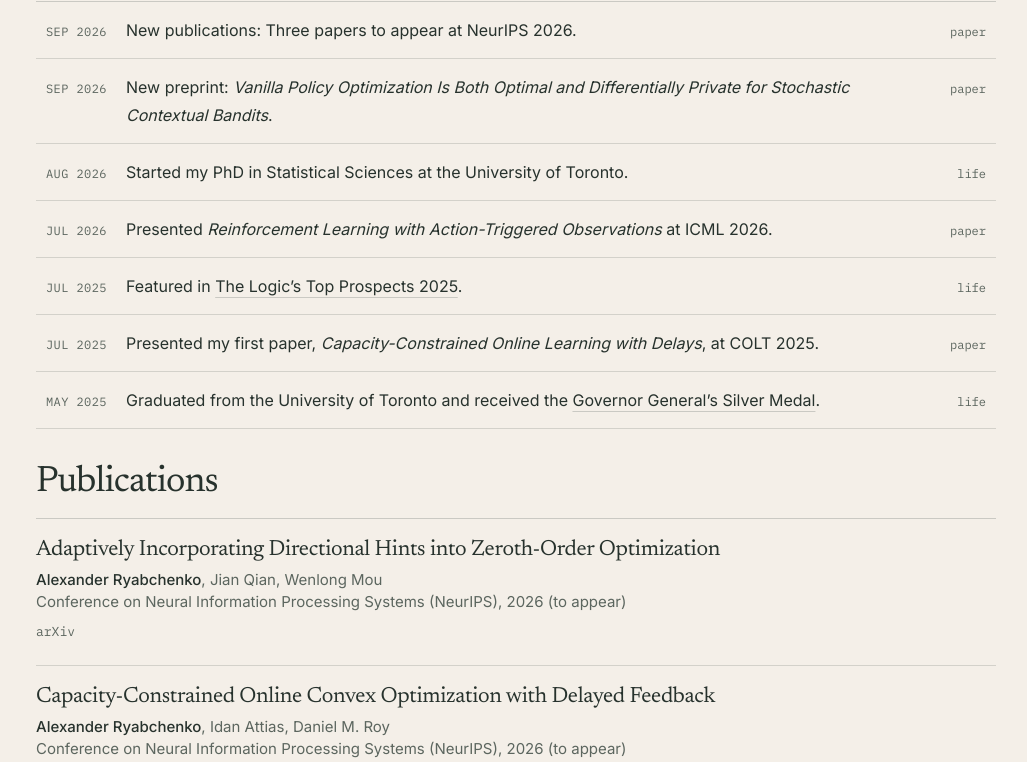
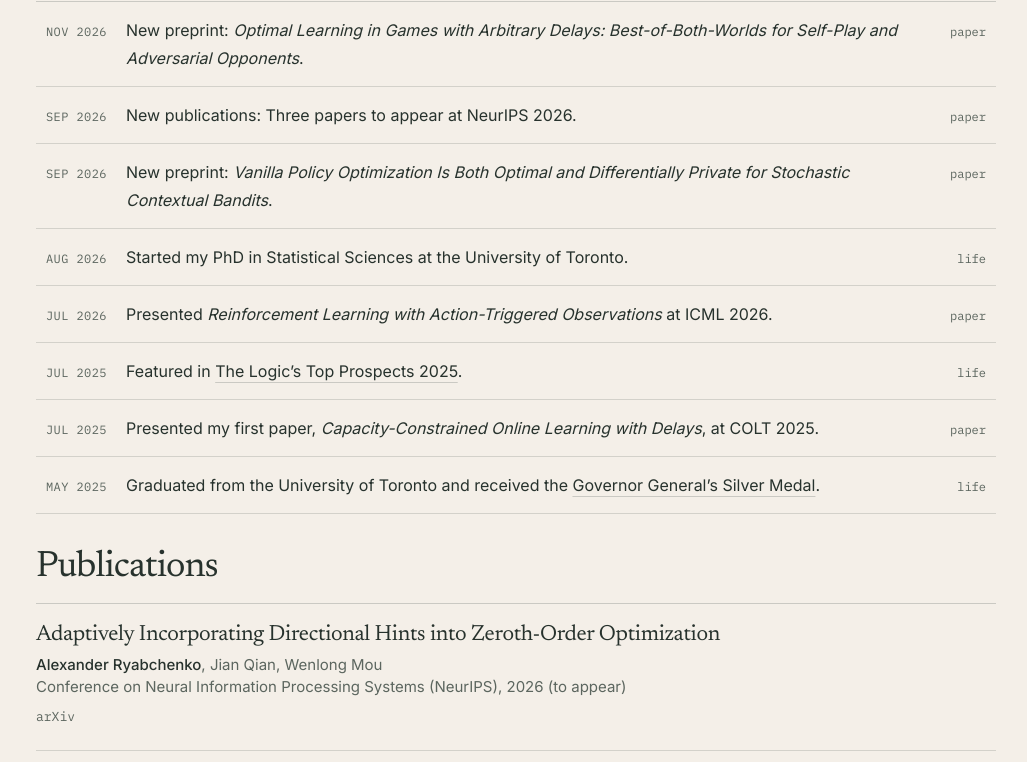
Before and after one commit to alex-rbch/alex-rbch.github.io, a plain HTML site: page index.html in a window 1280 px wide. Shown: the part 613-1375 px from the top of the page, without its empty margins (124-1151 px from the left). Drawn offline with Linux system fonts and the light colour scheme.

Commit message:
Update CV and link new preprint

```diff
--- a/index.html
+++ b/index.html
@@ -44,6 +44,11 @@
             <h2 id="recent-heading">Recent</h2>
           </div>
           <ul class="recent-list">
+            <li class="recent-item">
+              <time datetime="2026-11">Nov 2026</time>
+              <p>New preprint: <cite><a href="https://arxiv.org/abs/2611.07773">Optimal Learning in Games with Arbitrary Delays: Best-of-Both-Worlds for Self-Play and Adversarial Opponents</a></cite>.</p>
+              <span class="entry-type">paper</span>
+            </li>
             <li class="recent-item">
               <time datetime="2026-09">Sep 2026</time>
               <p>New publications: Three papers to appear at NeurIPS 2026.</p>
@@ -162,6 +167,9 @@
                 <h3 id="preprint-learning-games-delays">Optimal Learning in Games with Arbitrary Delays: Best-of-Both-Worlds for Self-Play and Adversarial Opponents</h3>
                 <p class="authors">Emmanuel Esposito<sup>*</sup>, Andrew Jacobsen<sup>*</sup>, Hao Qiu<sup>*</sup>, <span class="author-self">Alexander Ryabchenko<sup>*</sup></span>, Mengxiao Zhang<sup>*</sup></p>
                 <p class="venue">Preprint, <time datetime="2026">2026</time></p>
+                <ul class="link-list publication-links" aria-label="Links for Optimal Learning in Games with Arbitrary Delays: Best-of-Both-Worlds for Self-Play and Adversarial Opponents">
+                  <li><a href="https://arxiv.org/abs/2611.07773">arXiv</a></li>
+                </ul>
               </article>
             </li>
           </ol>
```
Also changed, not shown: 1 other file.
